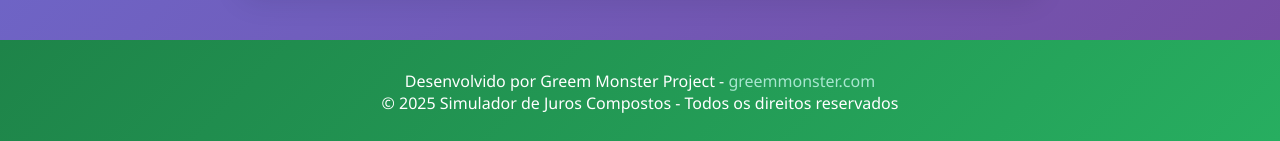
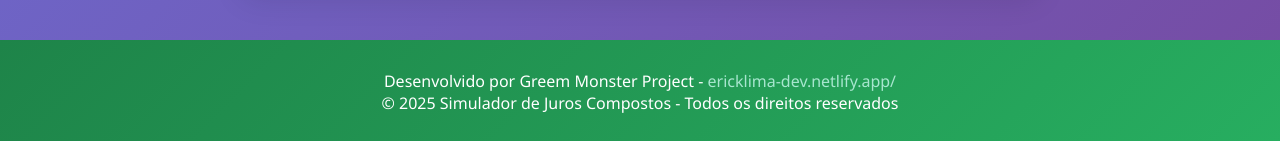
Before and after one commit to Erick-Lim-Souza/Calculadora-de-juros-simples-e-compostos, a plain HTML site: page index.html in a window 1280 px wide. Shown: the part 1494-1635 px from the top of the page. Drawn offline with nearby package versions, Linux system fonts and the light colour scheme.

Commit message:
Update index.html

```diff
--- a/index.html
+++ b/index.html
@@ -183,7 +183,7 @@
 
     <footer class="footer">
         <div class="footer-content">
-            <p>Desenvolvido por Greem Monster Project - <a href="#" target="_blank">greemmonster.com</a></p>
+            <p>Desenvolvido por Greem Monster Project - <a href="#" target="_blank">ericklima-dev.netlify.app/</a></p>
             <p>&copy; 2025 Simulador de Juros Compostos - Todos os direitos reservados</p>
         </div>
     </footer>
```
